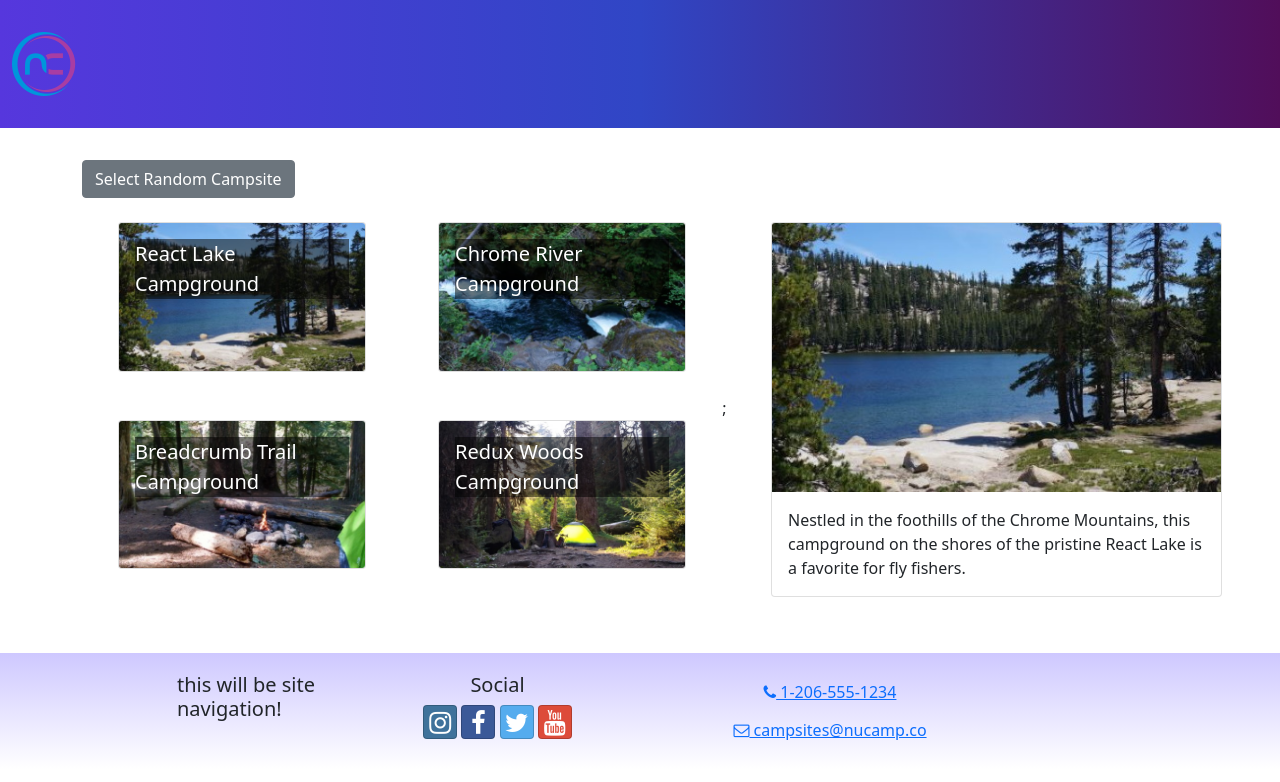
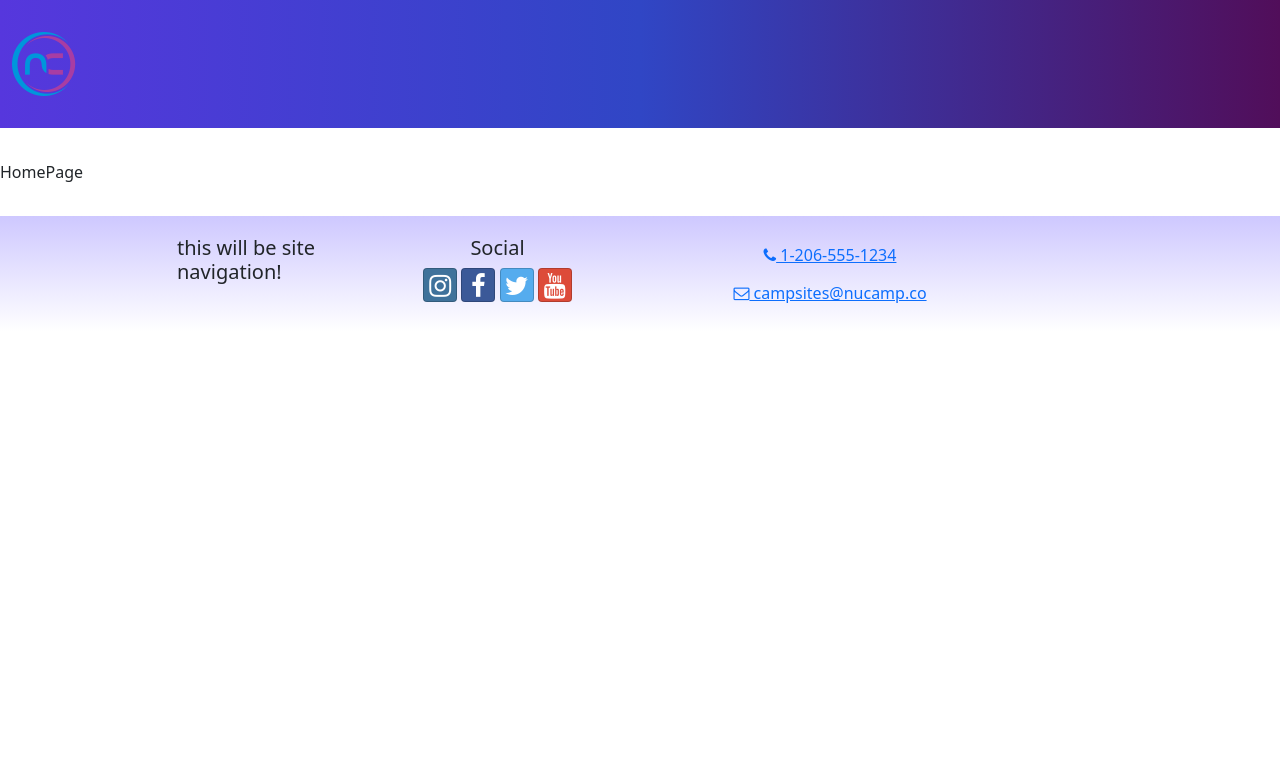
Before and after one commit to jannethg/2024nucamp_react_wk, a React (Create React App) app: page / in a window 1280 px wide. Shown: the top 782 px of the page. Built offline with nearby package versions, Linux system fonts and the light colour scheme.

Commit message:
Setup React Routes

```diff
--- a/src/App.js
+++ b/src/App.js
@@ -1,16 +1,23 @@
-import './App.css';
+import { Routes, Route} from 'react-router-dom';
+import ContactPage from './pages/ContactPage.js';
+import HomePage from './pages/HomePage.js';
 import CampsitesDirectoryPage from './pages/CampsitesDirectoryPage.js';
 import Header from './components/Header.js';
 import Footer from './components/Footer.js';
+import './App.css';
 
 
 
 function App() {
   return (
     <div className="App">
-        <Header/>
-       <CampsitesDirectoryPage />
-        <Footer/>
+       <Header/>
+       <Routes>
+          <Route path='/' element={<HomePage/>}/>
+          <Route path='contact' element={<ContactPage/>}/>
+          <Route path='directory' element={<CampsitesDirectoryPage/>}/>
+       </Routes>
+       <Footer/>
     </div>
   );
 }
--- a/src/features/campsites/CampsitesList.js
+++ b/src/features/campsites/CampsitesList.js
@@ -3,14 +3,20 @@
 import CampsiteCard from "./CampsiteCard";
 import { selectAllCampsites } from "./campsitesSlice";
 
-const CampsitesList = () => {
+const CampsitesList = ({setCampsiteId}) => {
     //setup a variable named campsites to the return value of our selector
     const campsites = selectAllCampsites();
     return (
         <Row className="ms-auto">{campsites.map((campsite) => {  //use the campsite array lowercase.
              return (
-                            <Col md='5' className='m-4' key={campsite.id}>
-                                <CampsiteCard campsite={campsite} />
+                            <Col
+                            md='5'
+                            className='m-4'
+                            key={campsite.id}
+                            onClick={() => setCampsiteId(campsite.id)}
+                            >
+
+                            <CampsiteCard campsite={campsite} />
                             </Col>
                         );
         })};
--- a/src/features/campsites/campsitesSlice.js
+++ b/src/features/campsites/campsitesSlice.js
@@ -8,7 +8,11 @@
 };
 
 
-//this access the Random campsite from the array.
-export const selectRandomCampsite = () => {
-    return CAMPSITES[Math.floor(CAMPSITES.length * Math.random())]
-}
+// //this access the Random campsite from the array.
+// export const selectRandomCampsite = () => {
+//     return CAMPSITES[Math.floor(CAMPSITES.length * Math.random())]
+// }
+
+export const selectCampsitebyId = (id) => {
+    return CAMPSITES.find((campsite) => campsite.id === id);
+};
--- a/src/index.js
+++ b/src/index.js
@@ -1,5 +1,6 @@
 import React from 'react';
 import { createRoot } from 'react-dom/client';
+import { BrowserRouter } from 'react-router-dom';
 import { Provider } from 'react-redux';
 import { store } from './app/store';
 import App from './App';
@@ -17,7 +18,9 @@
 root.render(
   <React.StrictMode>
     <Provider store={store}>
-      <App />
+      <BrowserRouter>
+         <App />
+      </BrowserRouter>
     </Provider>
   </React.StrictMode>
 );
--- a/src/pages/CampsitesDirectoryPage.js
+++ b/src/pages/CampsitesDirectoryPage.js
@@ -1,35 +1,21 @@
 import { useState } from "react";
-import { Container, Row, Col, Button } from "reactstrap";
+import { Container, Row, Col } from "reactstrap";
 import CampsiteDetail from '../features/campsites/CampsiteDetail';
 import CampsitesList from "../features/campsites/CampsitesList";
-import { selectRandomCampsite } from "../features/campsites/campsitesSlice";
+import { selectCampsitebyId } from "../features/campsites/campsitesSlice";
 
 
 const CampsitesDirectoryPage = () => {
-  //Add a call to useState, we know that useState will return an array and that we'll use an array Destructuring on that array
-  //Destructure the local state value as selectedCampsite, along with a function to update that state toggleCampsite
-  //we can set the return value from UseState and as we're invoking useState, we want to pass to it as an argument as
-  //the initial value for the selected campsite will be the selectRandomCampsite function.
 
-  //the value of the seletedCampsite is an entire campsite object.
-
-//   when a button is clicked, we want to update the selectedCampsite with the new random campsite object
-//   the toggleCampsite we're using here as the onclick event handler, is now defined by react,
-//   and passed back to use from our call to useState
-
-// this function needs us to give a value, by passing the return value from another call to selectRandonCampsite
-
-// so selectRandomCampsite will pull a random campsite
-  const [selectedCampsite, toggleCampsite] = useState(selectRandomCampsite());
+  const [campsiteId, setCampsiteId] = useState(0);
+  const selectedCampsite = selectCampsitebyId(campsiteId)
 
     return (
             <Container>
-                <Button onClick={() => toggleCampsite(selectRandomCampsite())}>
-                    Select Random Campsite
-                </Button>
+
                 <Row>
                     <Col sm='5' md='7'>
-                    <CampsitesList />
+                    <CampsitesList setCampsiteId={setCampsiteId}/>
                     </Col>
                     <Col sm='7' md='5'>
                     <CampsiteDetail campsite={selectedCampsite}  />
--- /dev/null
+++ b/src/pages/ContactPage.js
@@ -0,0 +1,5 @@
+const ContactPage = () => {
+    return <div>ContactPage</div>
+};
+
+export default ContactPage;
--- /dev/null
+++ b/src/pages/HomePage.js
@@ -0,0 +1,5 @@
+const HomePage = () => {
+    return <div>HomePage</div>
+};
+
+export default HomePage;
```
